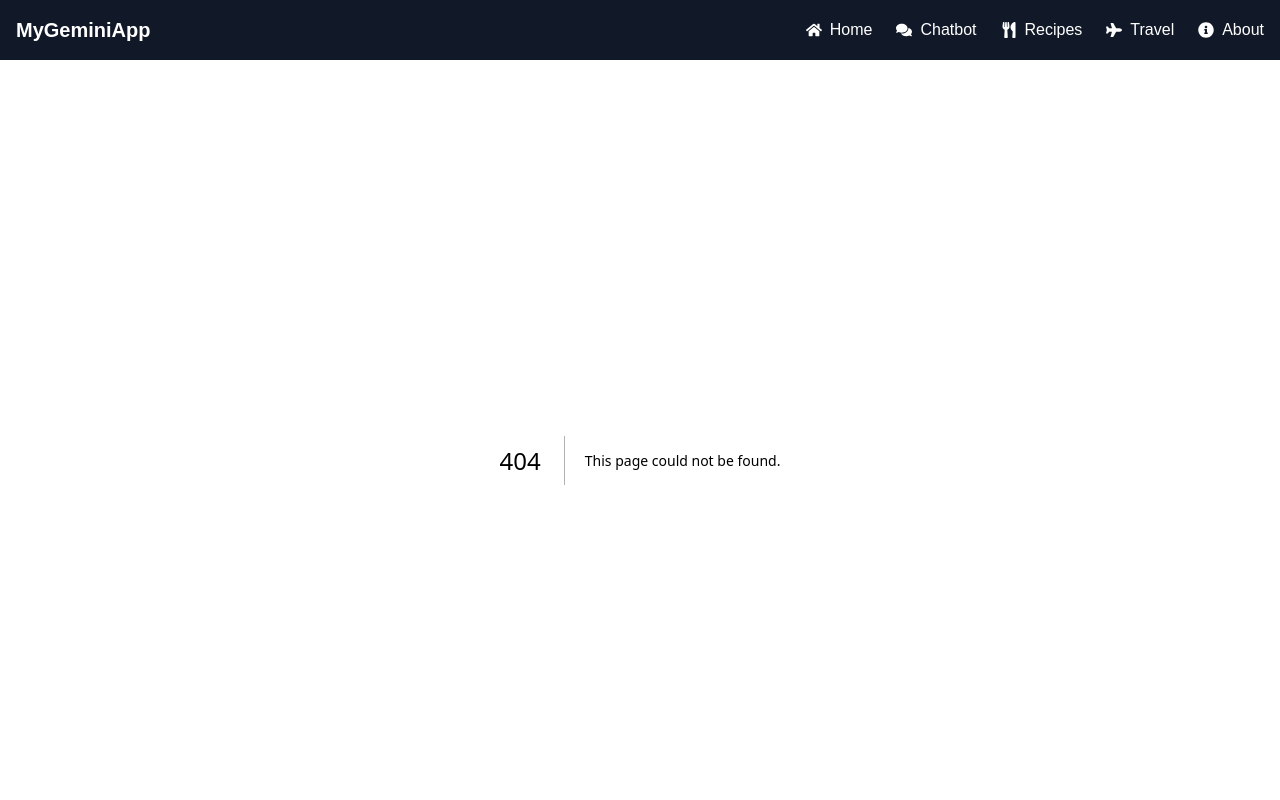
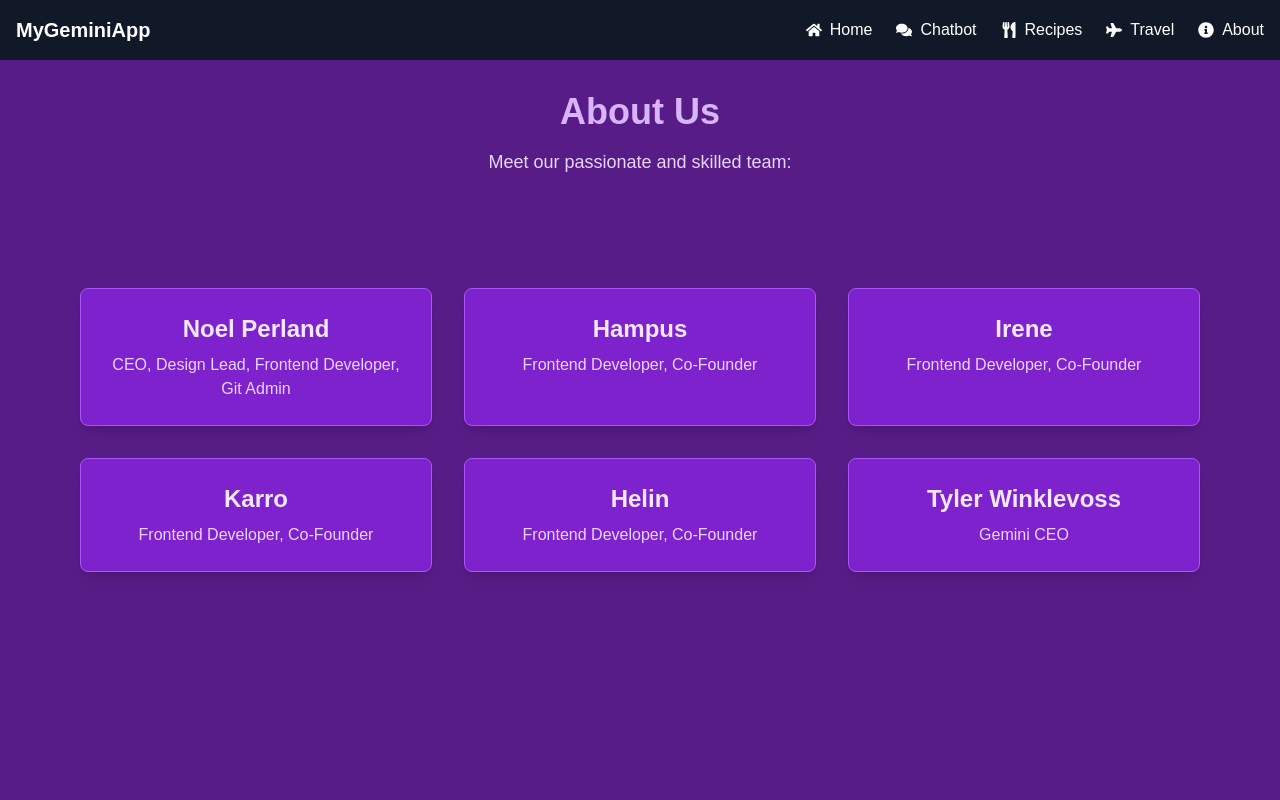
Before and after one commit to NoelPerland/gemini_project, a Next.js app: page /About in a window 1280 px wide. Before the commit this address had no page. Shown: the top 800 px of the page. Built offline with nearby package versions, Linux system fonts and the light colour scheme.

Commit message:
created an about us folder. Everyone can enter what they feel what title they should have more than Frontend Dev and Co-Founder. Also implemented the link for it in header and navbar. Did some minor touches on my chatbot for backgrounds and borders.

```diff
--- a/components/Footer.js
+++ b/components/Footer.js
@@ -13,7 +13,7 @@ export default function Footer() {
             </Link>
           </li>
           <li>
-            <Link href="/about" className="hover:text-gray-400">
+            <Link href="/About" className="hover:text-gray-400">
               About
             </Link>
           </li>
--- a/components/Header.js
+++ b/components/Header.js
@@ -54,7 +54,7 @@ export default function Header() {
           </li>
           <li>
             <Link
-              href="/about"
+              href="/About"
               className="flex items-center gap-2 hover:text-gray-400"
             >
               <FaInfoCircle /> About
--- /dev/null
+++ b/pages/About.js
@@ -0,0 +1,48 @@
+// pages/about.js
+import Head from "next/head";
+
+const About = () => {
+  const team = [
+    {
+      name: "Noel Perland",
+      title: "CEO, Design Lead, Frontend Developer, Git Admin",
+    },
+    { name: "Hampus", title: "Frontend Developer, Co-Founder" },
+    { name: "Irene", title: "Frontend Developer, Co-Founder" },
+    { name: "Karro", title: "Frontend Developer, Co-Founder" },
+    { name: "Helin", title: "Frontend Developer, Co-Founder" },
+    { name: "Tyler Winklevoss", title: "Gemini CEO" },
+  ];
+
+  return (
+    <>
+      <Head>
+        <title>About Us</title>
+        <meta name="description" content="Learn more about our amazing team." />
+      </Head>
+      <div className="bg-purple-900 text-white min-h-screen p-8">
+        <h1 className="text-4xl font-bold text-center text-purple-300">
+          About Us
+        </h1>
+        <p className="text-lg text-center text-purple-200 mt-4">
+          Meet our passionate and skilled team:
+        </p>
+        <div className="grid md:grid-cols-3 gap-8 py-28 px-12">
+          {team.map((member, index) => (
+            <div
+              className="bg-purple-700 p-6 rounded-lg shadow-lg border border-purple-500 hover:border-purple-300 hover:scale-105 transform transition duration-200 text-center"
+              key={index}
+            >
+              <h2 className="text-2xl font-semibold text-purple-100">
+                {member.name}
+              </h2>
+              <p className="text-purple-200 mt-2">{member.title}</p>
+            </div>
+          ))}
+        </div>
+      </div>
+    </>
+  );
+};
+
+export default About;
--- a/pages/Noel.js
+++ b/pages/Noel.js
@@ -1,3 +1,4 @@
+// Co Founder, UI Designer, Frontend Developer, 2nd Line
 import { useState } from "react";
 import { model } from "@/util/ai";
 
@@ -23,8 +24,8 @@ export default function Noel() {
   }
 
   return (
-    <div className="min-h-screen bg-gradient-to-b from-gray-700 via-gray-700 to-gray-900 text-white flex flex-col items-center py-10">
-      <div className="max-w-3xl w-full bg-purple-800 rounded-lg shadow-xl py-8 px-6">
+    <div className="min-h-screen bg-gradient-to-b from-gray-700 via-gray-700 to-gray-900 text-white flex flex-col items-center py-16">
+      <div className="max-w-3xl w-full bg-gradient-to-b from-purple-500 via-purple-600 to-purple-800 rounded-lg shadow-xl py-8 px-6">
         <h1 className="text-3xl font-bold mb-4 text-center text-white">
           Welcome to Gemini Chatbot
         </h1>
@@ -40,10 +41,10 @@ export default function Noel() {
             onChange={(e) => setPrompt(e.target.value)}
           ></textarea>
           <button
-            className={`w-full py-3 rounded-md text-lg font-semibold transition-colors ${
+            className={`w-full py-3 border border-purple-700 rounded-md text-lg font-semibold transition-colors ${
               loading
                 ? "bg-purple-600 cursor-not-allowed"
-                : "bg-purple-500 hover:bg-purple-400"
+                : "bg-purple-500 hover:bg-purple-950"
             }`}
             onClick={sendPrompt}
             disabled={loading}
@@ -51,7 +52,7 @@ export default function Noel() {
             {loading ? "Generating..." : "Send"}
           </button>
         </div>
-        <div className="mt-6 bg-purple-700 p-5 rounded-md shadow-inner">
+        <div className="mt-6 bg-purple-700 border border-purple-500 p-5 rounded-md shadow-inner">
           <p className="whitespace-pre-wrap text-purple-200">
             {answer || "The response will appear here."}
           </p>
```
